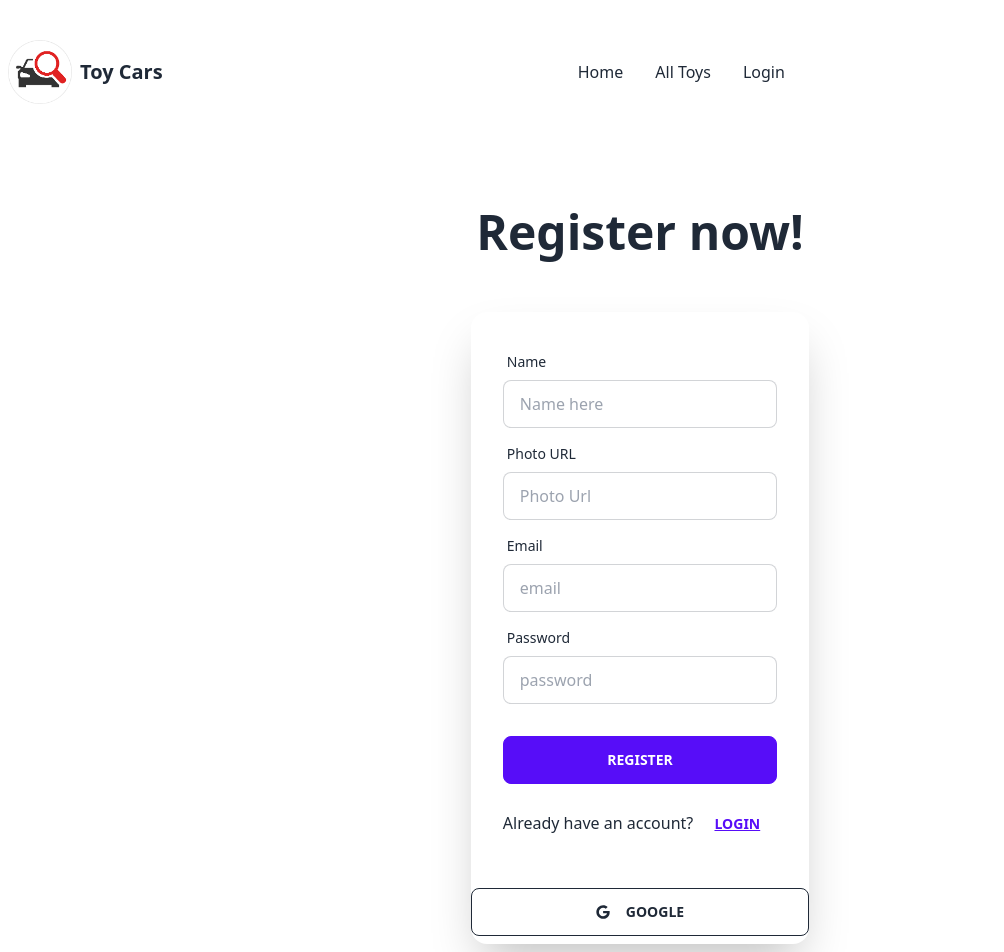
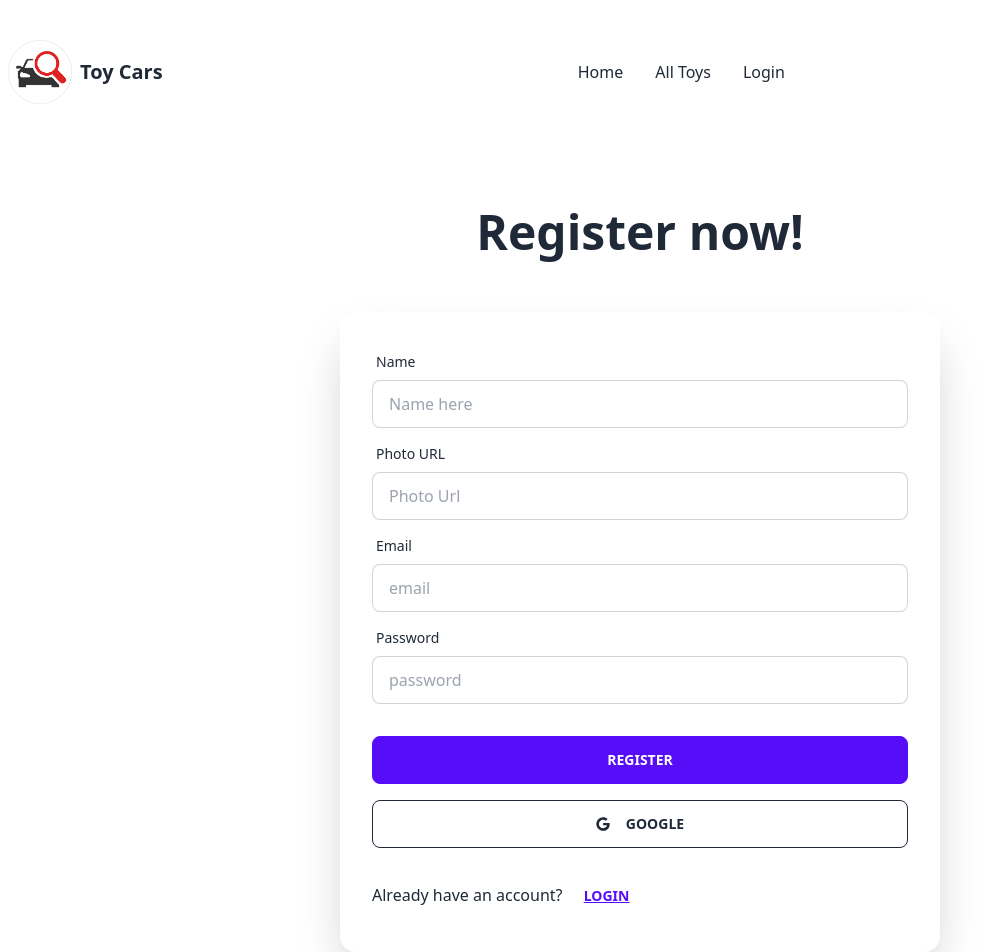
Before and after one commit to AhmedRamim/Toys-finder, a React (Vite) app: page /register in a window 1280 px wide. Shown: the top 952 px of the page, without its empty margins (0-1004 px from the left). Built offline with nearby package versions, Linux system fonts and the light colour scheme; no server answers.

Commit message:
register page created

```diff
--- a/src/pages/Authentication/Login.jsx
+++ b/src/pages/Authentication/Login.jsx
@@ -2,11 +2,21 @@ import React, { useContext } from 'react';
 import login from '../../../public/login.svg'
 import { Link } from 'react-router-dom';
 import { AuthContext } from '../../providers/AuthProvider';
+import { FaGoogle } from 'react-icons/fa';
 const Login = () => {
-    const {signIn} = useContext(AuthContext)
+    const {signIn,googleUser} = useContext(AuthContext)
     // console.log(user);
 
-
+    const handleGoogle = () => {
+        googleUser()
+            .then(result => {
+                // console.log(result.user);
+                navigate(pathname)
+            })
+            .catch(error => {
+                console.log(error);
+            })
+    }
     const handleLogin = (e) => {
         e.preventDefault()
         const form = e.target;
@@ -47,7 +57,8 @@ const Login = () => {
                             <input type="submit" className="btn btn-primary" value="Login" />
                         </div>
                     </form>
-                    <h1 className='text-center mb-4'>New to Cars Doctor? <Link className=' font-bold text-orange-500 ' to='/register'>Sign Up</Link></h1>
+                    <button onClick={handleGoogle} className='btn btn-outline my-2 mx-6'> <FaGoogle></FaGoogle>  <span className='ml-4'>Google</span></button>
+                    <h1 className='text-center mb-4'>New to Toy Cars? <Link className=' font-bold  ' to='/register'>Sign Up</Link></h1>
                 </div>
             </div>
         </div>
--- a/src/pages/Authentication/Register.jsx
+++ b/src/pages/Authentication/Register.jsx
@@ -36,6 +36,7 @@ const Register = () => {
 
             })
             .catch(error => {
+                console.log(error);
                 setError(error.message)
             })
 
@@ -59,15 +60,15 @@ const Register = () => {
 
         <div className='w-[80%] mx-auto'>
 
-            <div className="hero min-h-screen ">
+            <div className="hero  min-h-screen ">
                 <div className="hero-content flex-col mt-6">
                     <div className="">
                         <h1 className="text-5xl font-bold my-6">Register now!</h1>
 
                     </div>
                     <ToastContainer></ToastContainer>
-                    <div className="card flex-shrink-0 w-full max-w-sm shadow-2xl bg-base-100">
-                        <form onSubmit={handleSubmit} className="card-body">
+                    <div className="card flex-shrink-0 w-full  shadow-2xl bg-base-100">
+                        <form onSubmit={handleSubmit} className="card-body w-[600px]">
                             <div className="form-control">
                                 <label className="label">
                                     <span className="label-text">Name</span>
@@ -96,11 +97,12 @@ const Register = () => {
                             <div className="form-control mt-6">
                                 <button className="btn btn-primary">Register</button>
                             </div>
+                            <button onClick={handleGoogle} className='btn btn-outline my-2'> <FaGoogle></FaGoogle>  <span className='ml-4'>Google</span></button>
                             <p className='text-error'>{error}</p>
 
                             <p>Already have an account? <Link className='btn btn-link' to='/login'>Login</Link></p>
                         </form>
-                        <button onClick={handleGoogle} className='btn btn-outline my-2'> <FaGoogle></FaGoogle>  <span className='ml-4'>Google</span></button>
+
 
                     </div>
                 </div>
--- a/src/providers/AuthProvider.jsx
+++ b/src/providers/AuthProvider.jsx
@@ -1,5 +1,5 @@
 import React, { createContext, useEffect, useState } from 'react';
-import {GoogleAuthProvider, createUserWithEmailAndPassword, getAuth, onAuthStateChanged, signInWithEmailAndPassword, signInWithPopup, signOut} from 'firebase/auth';
+import {GoogleAuthProvider, createUserWithEmailAndPassword, getAuth, onAuthStateChanged, signInWithEmailAndPassword, signInWithPopup, signOut, updateProfile} from 'firebase/auth';
 import app from '../firebase/firebase.config';
 
 
@@ -26,19 +26,8 @@ const AuthProvider = ({children}) => {
         setLoading(true)
         return signOut(auth)
     }
-
-    useEffect(() => {
-        const unsubscribe = onAuthStateChanged(auth , currentUser => {
-            setUser(currentUser)
-            setLoading(false)
-        } )
-        return () => {
-            unsubscribe()
-        }
-
-    },[])
     const updateUserProfiles = (name, photo) => {
-
+        console.log(name,photo);
         setLoading(true);
         return updateProfile(auth.currentUser, {
           displayName: name,
@@ -53,6 +42,18 @@ const AuthProvider = ({children}) => {
           console.error("Error updating user profile:", error);
         });
       }
+
+    useEffect(() => {
+        const unsubscribe = onAuthStateChanged(auth , currentUser => {
+            setUser(currentUser)
+            setLoading(false)
+        } )
+        return () => {
+            unsubscribe()
+        }
+
+    },[])
+
 
     const googleUser = () => {
         setLoading(true)
```
